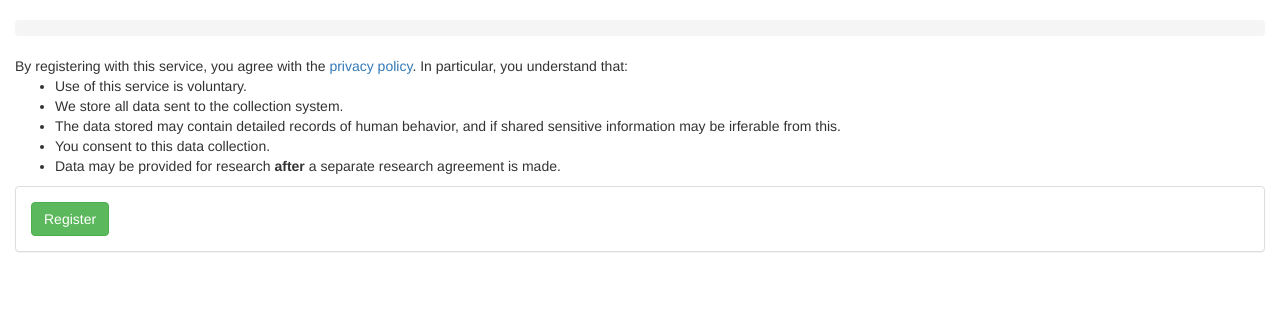
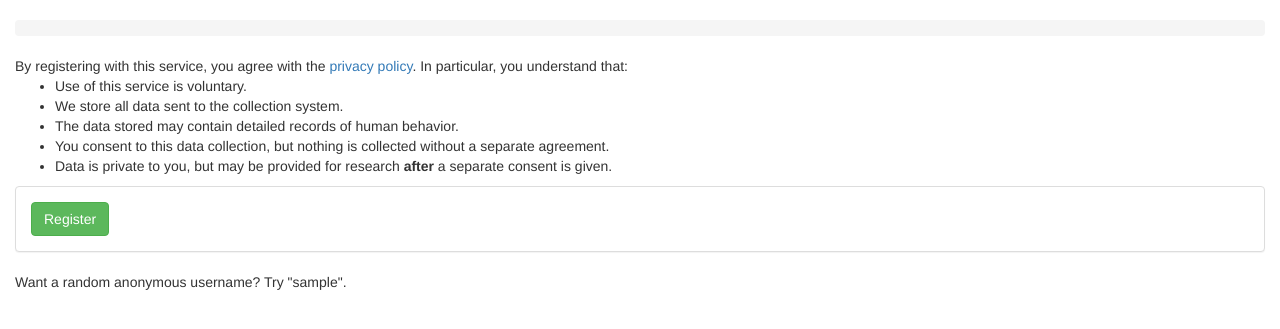
Before and after one commit to digitraceslab/koota-server, a Django app: template kdata/templates/koota/register.html in a window 1280 px wide. Shown: the part 52-381 px from the top of the page. Run offline with Django 3.2, Linux system fonts and the light colour scheme; the template is opened without the code that fills it: most values are stand-ins (such as "Sample title", 1, 10 or a date in 2020); some libraries are stand-ins or nearby versions.

Commit message:
Add hinter about a random username

```diff
--- a/kdata/templates/koota/register.html
+++ b/kdata/templates/koota/register.html
@@ -9,11 +9,11 @@ In particular, you understand that:
 <ul>
   <li>Use of this service is voluntary.</li>
   <li>We store all data sent to the collection system.</li>
-  <li>The data stored may contain detailed records of human behavior,
-  and if shared sensitive information may be irferable from this.</li>
-  <li>You consent to this data collection.</li>
-  <li>Data may be provided for research <b>after</b> a separate
-  research agreement is made.</li>
+  <li>The data stored may contain detailed records of human behavior.</li>
+  <li>You consent to this data collection, but nothing is collected
+  without a separate agreement.</li>
+  <li>Data is private to you, but may be provided for research <b>after</b> a separate
+  consent is given.</li>
 </ul>
 <p>
 
@@ -29,4 +29,8 @@ In particular, you understand that:
   </div>
 </div>
 
+{% if random_username %}
+<p>Want a random anonymous username?  Try "{{ random_username }}".</p>
+{% endif %}
+
 {% endblock %}
```
Also changed, not shown: kdata/views_admin.py (+11 -0 lines).
